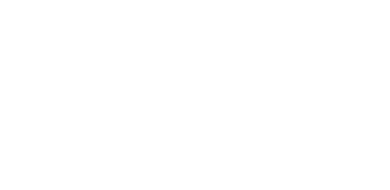
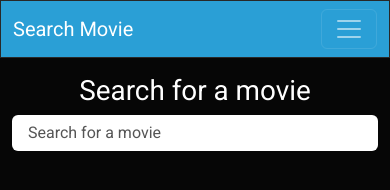
Before and after one commit to Deepak9912/jQuery-Project, a plain HTML site: page index.html in a window 390 px wide. Drawn offline with nearby package versions, Linux system fonts and the light colour scheme.

Commit message:
add basic structure

```diff
--- a/index.html
+++ b/index.html
@@ -1,12 +1,49 @@
 <!DOCTYPE html>
 <html lang="en">
+
 <head>
     <meta charset="UTF-8">
     <meta http-equiv="X-UA-Compatible" content="IE=edge">
     <meta name="viewport" content="width=device-width, initial-scale=1.0">
-    <title>Document</title>
+    <title>Search-Movie</title>
+    <link rel="stylesheet" href="https://bootswatch.com/5/cyborg/bootstrap.min.css">
+    <link rel="stylesheet" href="css/style.css">
 </head>
+
 <body>
+    <!--navbar-->
+    <nav class="navbar navbar-expand-lg navbar-dark bg-primary">
+        <div class="container-fluid">
+            <a class="navbar-brand" href="index.html">Search Movie</a>
+            <button class="navbar-toggler" type="button" data-bs-toggle="collapse" data-bs-target="#navbarColor01"
+                aria-controls="navbarColor01" aria-expanded="false" aria-label="Toggle navigation">
+                <span class="navbar-toggler-icon"></span>
+            </button>
+        </div>
+    </nav>
 
+    <!--jumbotron-->
+    <div class="container mt-3">
+        <div class="jumbotron">
+            <h3 class="text-center">Search for a movie</h3>
+            <form id="searchForm">
+                <input type="text" class="form-control" id="searchText" placeholder="Search for a movie">
+            </form>
+        </div>
+    </div>
+
+    <!--movie list-->
+    <div class="container mt-2">
+        <div id="movies" class="row"></div>
+    </div>
+
+    <!--jQuery-->
+    <script src="https://code.jquery.com/jquery-3.6.3.min.js"
+        integrity="sha256-pvPw+upLPUjgMXY0G+8O0xUf+/Im1MZjXxxgOcBQBXU=" crossorigin="anonymous"></script>
+    <!--axios-->
+    <script src="https://unpkg.com/axios@1.1.2/dist/axios.min.js"></script>
+    <!--js-->
+    <script src="js/main.js"></script>
 </body>
+
 </html>
--- /dev/null
+++ b/js/main.js
@@ -0,0 +1,3 @@
+$(document).ready(function(){
+
+})
```
Also changed, not shown: css/style.css (added), movie.html (added).
